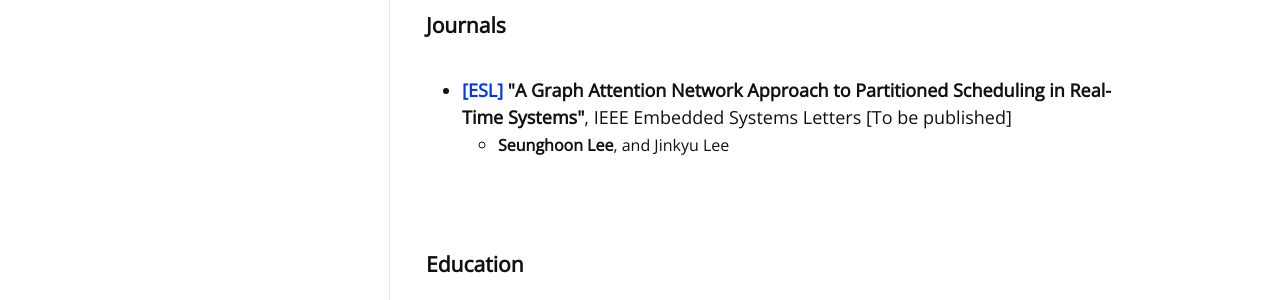
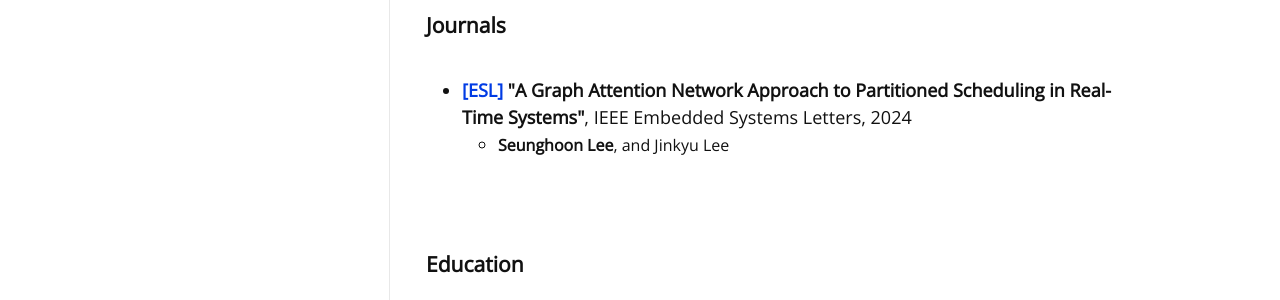
Before and after one commit to SeungHoon00/seunghoon00.github.io, a Jekyll site: the page built from index.html, in a window 1280 px wide. Shown: the part 1023-1323 px from the top of the page. Built offline with Jekyll 4.4.1, drawn with Linux system fonts in a browser that asks for light colours; nearby versions of some CDN libraries; some web fonts are replaced; the list of posts is cut into pages by our own code.

Commit message:
Update home.html

```diff
--- a/_layouts/home.html
+++ b/_layouts/home.html
@@ -46,7 +46,7 @@ layout: default
   <section>
     <h3>Journals</h3>
     <ul>
-      <li><b><a href="https://ieeexplore.ieee.org/xpl/RecentIssue.jsp?punumber=4563995">[ESL]</a> "A Graph Attention Network Approach to Partitioned Scheduling in Real-Time Systems"</b>, IEEE Embedded Systems Letters [To be published]</li>
+      <li><b><a href="https://ieeexplore.ieee.org/xpl/RecentIssue.jsp?punumber=4563995">[ESL]</a> "A Graph Attention Network Approach to Partitioned Scheduling in Real-Time Systems"</b>, IEEE Embedded Systems Letters, 2024</li>
       <ul>
         <li><font size="3em"><b>Seunghoon Lee</b>, and Jinkyu Lee</font></li>
       </ul>
```
